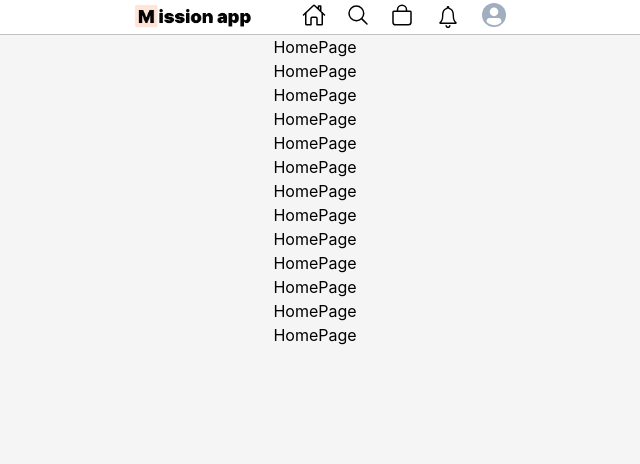
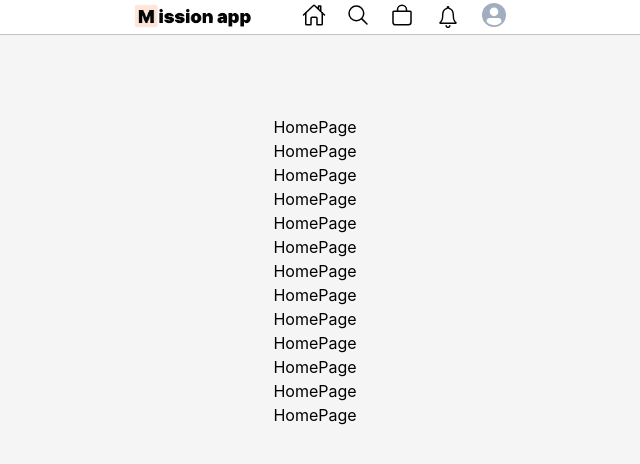
Before and after one commit to Amaro-peter/mission-app-FaithTech, a React (Vite) app: page / in a window 1280 px wide. Shown: the top 464 px of the page, without its empty margins (325-965 px from the left). Built offline with nearby package versions, Linux system fonts and the light colour scheme.

Commit message:
NavBar minHeight

```diff
--- a/src/Layouts/PageLayout/PageLayout.jsx
+++ b/src/Layouts/PageLayout/PageLayout.jsx
@@ -45,6 +45,7 @@ function PageLayout({children}) {
     <VStack minH={"100vh"} spacing={0}>
       {canRenderNavBar && (
         <Box w={"full"} justifyContent={"center"} alignItems={"center"}
+        minHeight={"80px"}
         >
           <NavBar isLargerThanBase={isLargerThanBase} />
         </Box>
```
